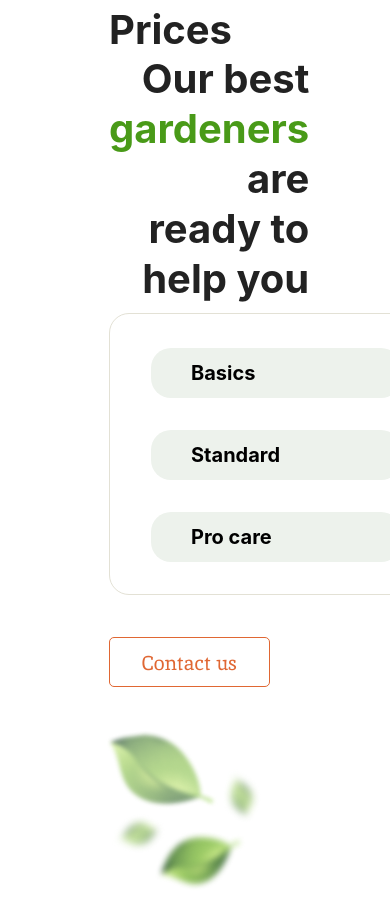
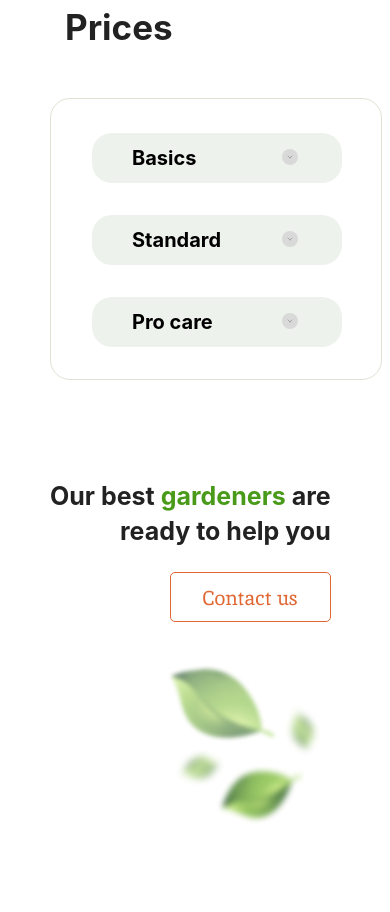
Before and after one commit to IrinaOsp/RS-Stage-0, a plain HTML site: page plants/index.html in a window 390 px wide. Shown: the part 5200-6112 px from the top of the page. Drawn offline with Linux system fonts and the light colour scheme; a web font is replaced by a local one.

Commit message:
feat: prices section adjust 768px

```diff
--- a/plants/CSS/style.css
+++ b/plants/CSS/style.css
@@ -334,18 +334,22 @@ html, body {
     background-color: #fff;
   }
 
+  .prices-subcontainer-left {
+    background-color: #fff;
+  }
 
-  .prices-container h2 {
+  .prices-subcontainer-left h2 {
     font: normal 700 40px/48px Inter;
     background-color: #fff;
-    flex-basis: 50%;
+    padding-bottom: 60px;
   }
 
-  .prices-container > p {
+  .prices-subcontainer-right > p {
     font: normal 700 40px/50px Inter;
     text-align: right;
     background-color: #fff;
     flex-basis: 50%;
+    padding-bottom: 38px;
   }
 
   .span-gardeners {
@@ -353,31 +357,30 @@ html, body {
     background-color: #fff;
   }
 
-  .prices-subcontainer {
+  .prices-subcontainer-right{
     background-color: #fff;
   }
 
-  .prices-subcontainer > button {
+  .prices-subcontainer-right *{
     background-color: #fff;
+  }
+
+  .prices-subcontainer-right > button {
     margin-top: 42px;
   }
 
-  .prices-subcontainer > button:hover {
+  .prices-subcontainer-right > button:hover {
     background-color: var(--orange-color);
   }
 
-  .prices-subcontainer > img {
-    background-color: #fff;
-    margin-top: 35px;
-    margin-left: -5px;
-
+  .prices-subcontainer-right-img > img {
+    margin-top: 39px;
   }
 
-  .prices-buttons {
-    border: 1px solid #E3E1D5;
-    border-radius: 20px;
-    padding: 34px 41px;
-    width: 338px;
+  .prices-subcontainer-right-img {
+    display: flex;
+    flex-direction: column;
+    align-items: flex-end;
   }
 
   .accordion {
@@ -387,7 +390,6 @@ html, body {
     background-color: #fff;
     width: 332px;
     height: 282.01px;
-    margin-top: 9px;
   }
 
   .accordion__item {
@@ -417,7 +419,7 @@ html, body {
     width: 60px; /*расстояние от левого края*/
     height: 18px;
     margin-left: auto;
-    background-image: url(./assets/img/accordion_btn.svg);
+    background-image: url(../assets/img/accordion_btn.svg);
     background-repeat: no-repeat;
     background-size: 1rem;
     content: "";
@@ -426,7 +428,7 @@ html, body {
 
   .accordion__item_show .accordion__header::after,
   .accordion__item_slidedown .accordion__header::after {   /*разворот треуг на 180*/
-    background-image: url(./assets/img/accordion_btn_open.svg);
+    background-image: url(../assets/img/accordion_btn_open.svg);
     /*transform: rotate(-180deg);*/
   }
 
@@ -540,7 +542,7 @@ html, body {
     height: 50px;
     width: 450px;
     padding-left: 20px;
-    background-image: url('./assets/img/accordion_btn_contact_unact.svg');
+    background-image: url('../assets/img/accordion_btn_contact_unact.svg');
     background-position:
     calc(100% - 31px) calc(1em - 2px),
     calc(100% - 10px) calc(1em + 2px),
@@ -550,7 +552,7 @@ html, body {
   }
 
     .select-city:focus {
-    background-image: url('./assets/img/accordion_btn_contact_act.svg');
+    background-image: url('../assets/img/accordion_btn_contact_act.svg');
     background-position:
     calc(100% - 31px) calc(1em - 2px),
     calc(100% - 10px) calc(1em + 2px),
@@ -683,6 +685,19 @@ html, body {
       padding: 40px 50px 95px;
     }
 
+    .prices-container {
+      padding: 40px 50px 88px;
+    }
+
+    .prices-subcontainer-left h2 {
+      flex-basis: 100%;
+      padding-bottom: 50px;
+    }
+
+    .prices-subcontainer-right > p {
+      flex-basis: 30%;
+    }
+
 
   }
 
@@ -739,9 +754,19 @@ html, body {
 
     .services-container > div {
       margin-bottom: 38px;
-
     }
 
+    .prices-subcontainer-left h2 {
+      font-size: 35px;
+      line-height: 42px;
+      padding-left: 15px;
+    }
+
+    .prices-subcontainer-right > p {
+      font-size: 25px;
+      line-height: 35px;
+      padding-bottom: 23px;
+    }
 
 
   }
@@ -750,7 +775,7 @@ html, body {
   /*media end*/
 
   /*media 768 start*/
-  @media screen and (max-width: 770px) {
+@media screen and (max-width: 770px) {
     h1 {
       font-size: 35px;
       padding-bottom: 30px;
@@ -767,6 +792,13 @@ html, body {
       padding-left: 5px;
     }
 
+    .prices-subcontainer-right {
+      margin-top: 99px;
+    }
+
+    .prices-subcontainer-right-img > img {
+      margin-top: 34px;
+  }
 
 
 
--- a/plants/index.html
+++ b/plants/index.html
@@ -208,8 +208,10 @@
         </section>
         <section id="prices">
             <div class="prices-container">
+
+                <div class="prices-subcontainer-left">
                     <h2>Prices</h2>
-                <p>Our best <span class="span-gardeners">gardeners</span> are<br>ready to help you</p>
+
                     <div id="accordion" class="accordion">
                         <div class="accordion__item">
                             <div class="accordion__header">
@@ -257,10 +259,19 @@
                           alwaysOpen: false
                         });
                       </script> -->
-                <div class="prices-subcontainer">
-                    <button>Contact us</button><br>
+
+                </div>
+
+                <div class="prices-subcontainer-right">
+                    <p>Our best <span class="span-gardeners">gardeners</span> are<br>ready to help you</p>
+                    <div class="prices-subcontainer-right-img">
+                        <button>Contact us</button>
                         <img src="./assets/img/leafs-small.png" alt="leafs">
                     </div>
+                </div>
+
+
+
             </div>
         </section>
         <section id="contacts">
```
Lines whose indentation alone changed are shown as unchanged.
